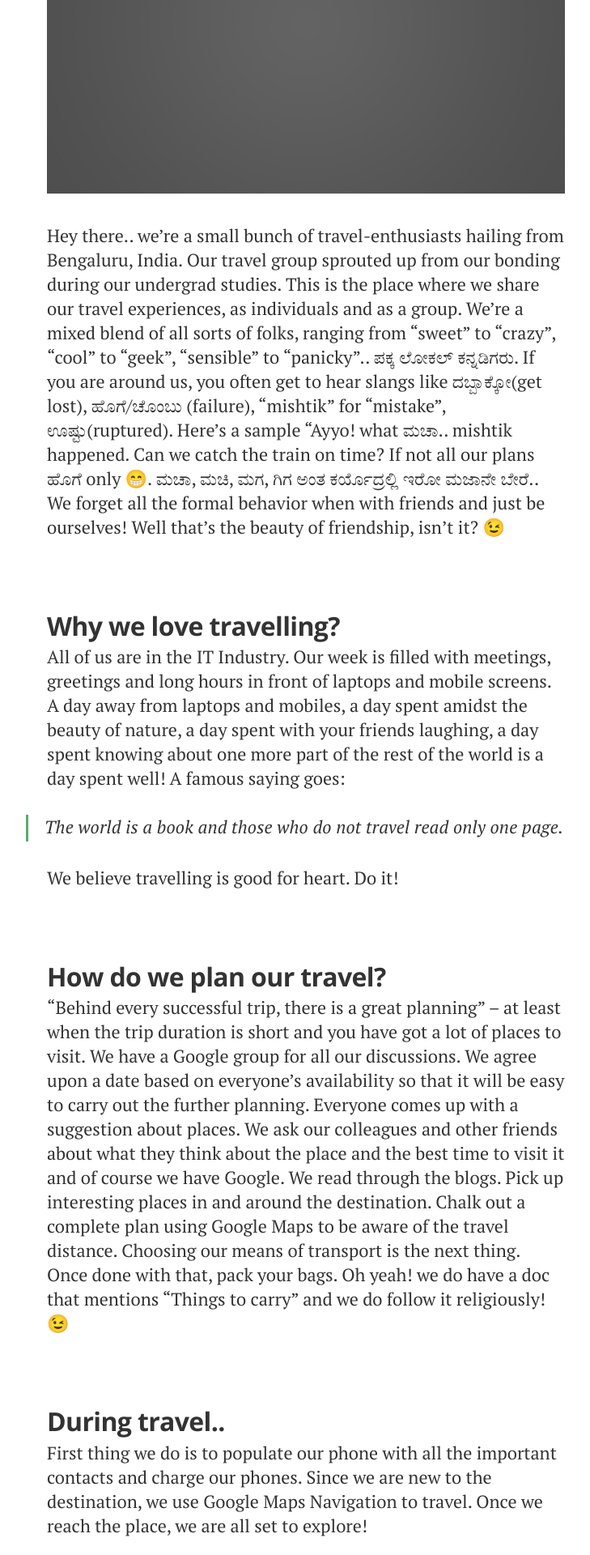
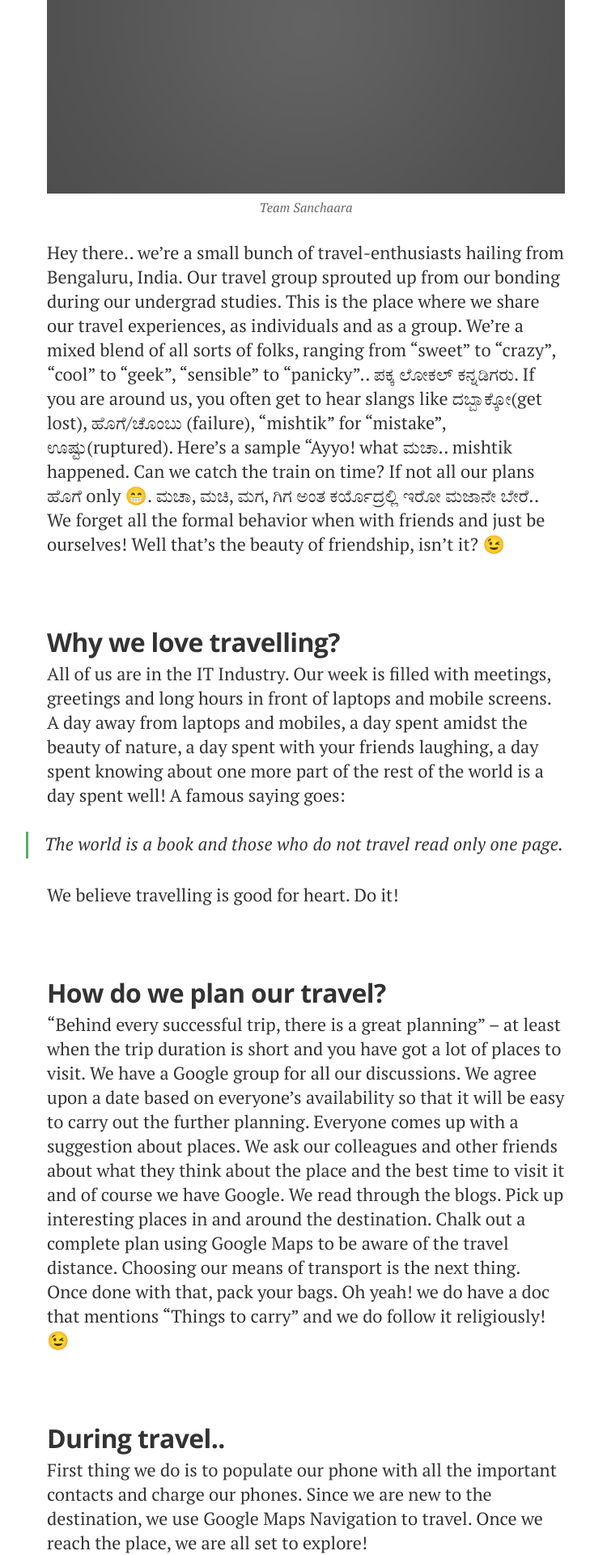
Before and after one commit to sandeepraju/sanchaara.in, a Jekyll site: the page built from about.md, in a window 1280 px wide. Shown: the part 439-2359 px from the top of the page at 81% size, without its empty margins (262-991 px from the left). Built offline with Jekyll 4.4.1, drawn with Linux system fonts in a browser that asks for light colours; nearby versions of some CDN libraries; emoji names are drawn with the system emoji font; some web fonts are replaced; Markdown is read by kramdown in place of the engine named in the settings.

Commit message:
hide only siblings of emoji

```diff
--- a/css/main.sass
+++ b/css/main.sass
@@ -614,5 +614,5 @@
 /* temporary hacks for jemoji */
 figure
   display: inline
-figcaption
+img.emoji + figcaption
   display: none
```
Also changed, not shown: 2 other files.
